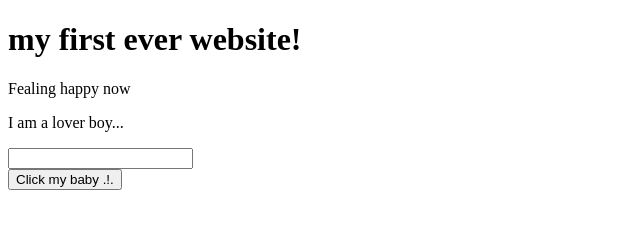
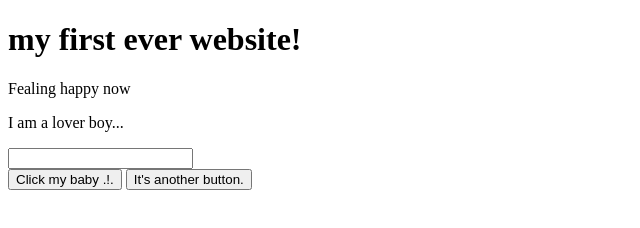
Before and after one commit to shaon97/my_first_website, a plain HTML site: page index.html in a window 1280 px wide. Shown: the whole page, without its empty margins (0-640 px from the left). Drawn offline with Linux system fonts and the light colour scheme.

Commit message:
button add

```diff
--- a/index.html
+++ b/index.html
@@ -11,6 +11,9 @@
         <button>
             Click my baby .!.
         </button>
+        <button>
+            It's another button.
+        </button>
     </head>
     <body>
 
```
